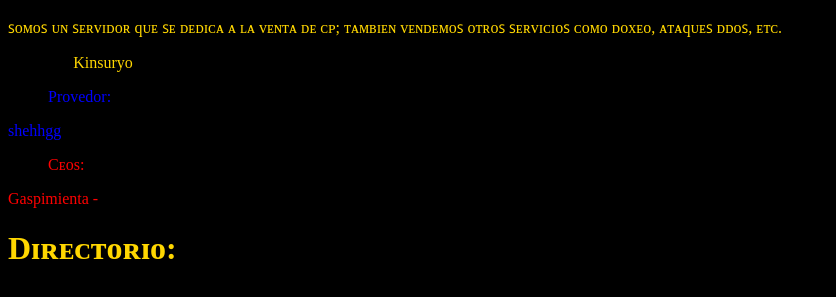
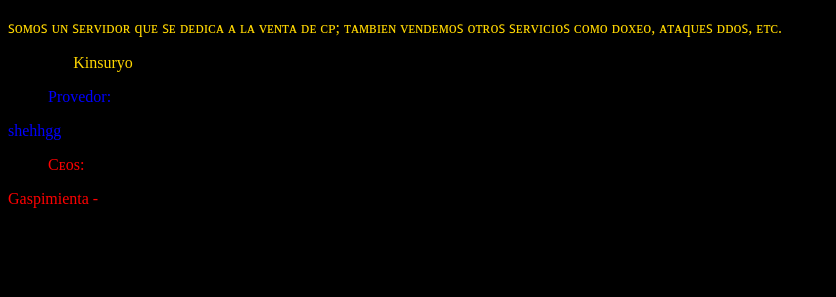
Before and after one commit to kinsuryo/k6m3fagp4w4wspmdt23fldnwrmknse74gmxosswvaxf3ciasficpenad, a plain HTML site: page index.html in a window 1280 px wide. Shown: the part 275-572 px from the top of the page, without its empty margins (0-836 px from the left). Drawn offline with Linux system fonts and the light colour scheme.

Commit message:
Update index.html

```diff
--- a/index.html
+++ b/index.html
@@ -24,7 +24,6 @@
 
 
 </p>
-    <h1 style="color: gold">Dɪʀᴇᴄᴛᴏʀɪᴏ:</h1>
     <MARQUEE style="color: gold"><mark>Cʀᴇᴅɪᴛs: Kinsuryo#1874</mark></MARQUEE>
     </body>
 </html>
```
